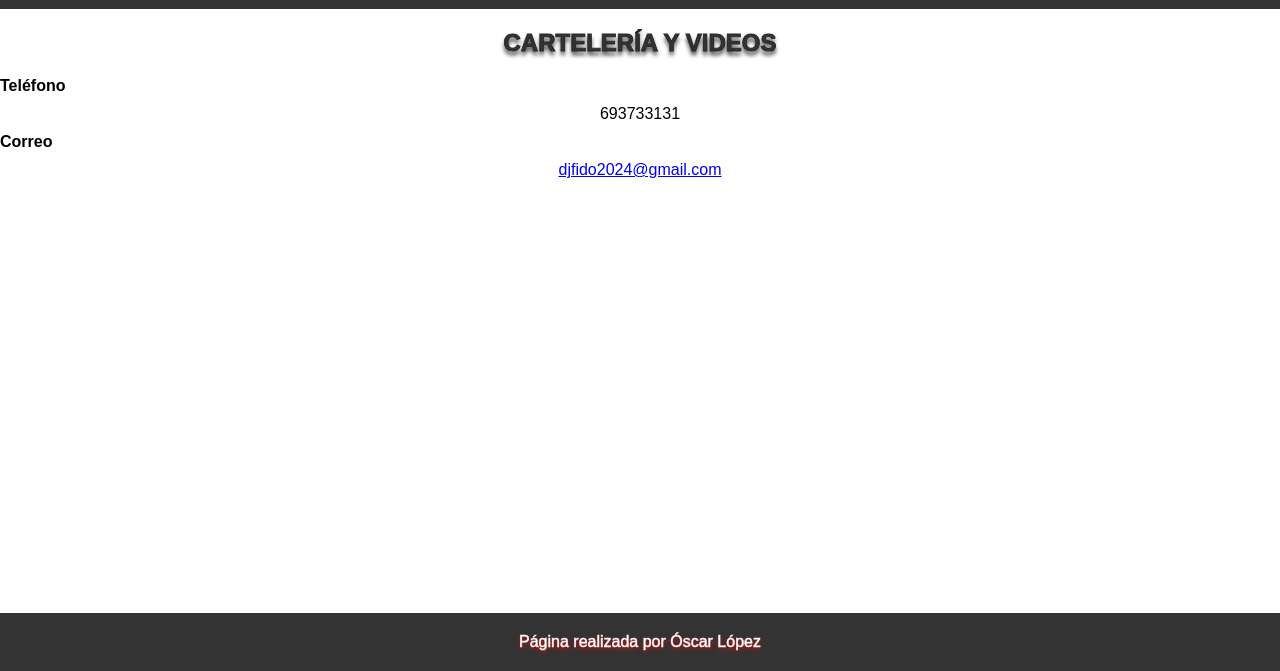
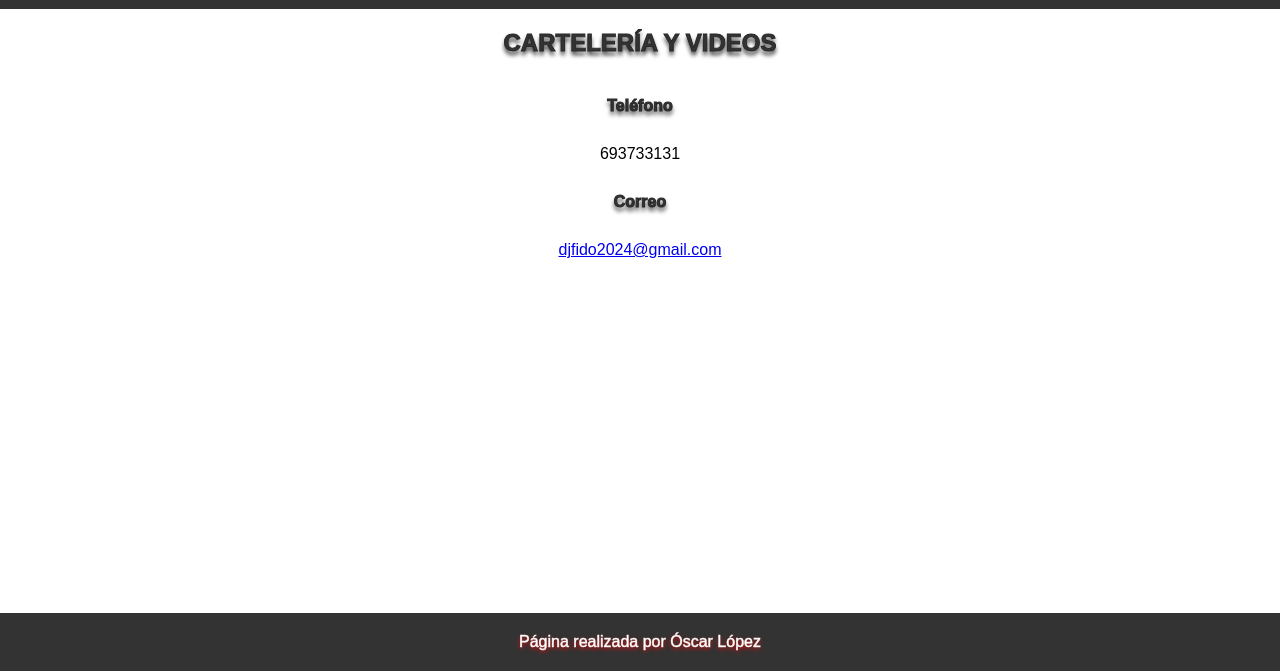
Before and after one commit to DJFIDOO/DJFIDOWEB, a plain HTML site: page contacto.html in a window 1280 px wide. Shown: the part 129-800 px from the top of the page. Drawn offline with Linux system fonts and the light colour scheme.

Commit message:
Update contacto.html

```diff
--- a/contacto.html
+++ b/contacto.html
@@ -29,9 +29,9 @@
         </div>
     </header>
             <h2 class="titulo">CARTELERÍA Y VIDEOS</h2>
-            <h4>Teléfono</h4>
+            <h4 class="titulo">Teléfono</h4>
             <p>
-              693733131</p><h4>Correo</h4>
+              693733131</p><h4 class="titulo">Correo</h4>
               <p><a href="mailto:djfido2024@gmail.com">djfido2024@gmail.com</a><br>
             </p>
     <footer>
```
